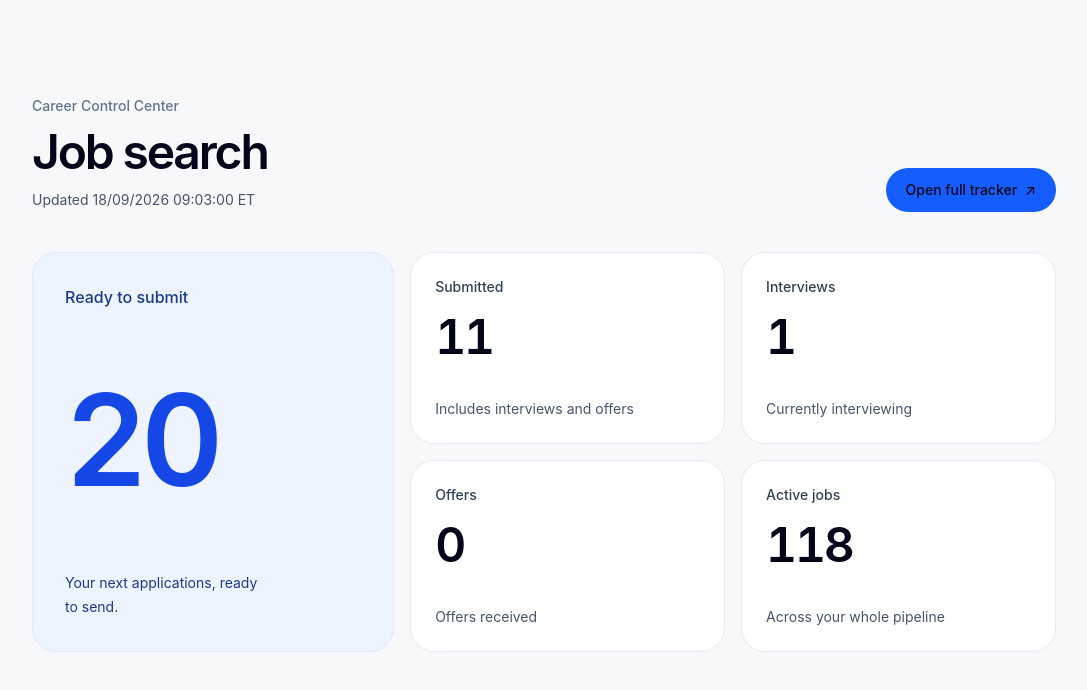
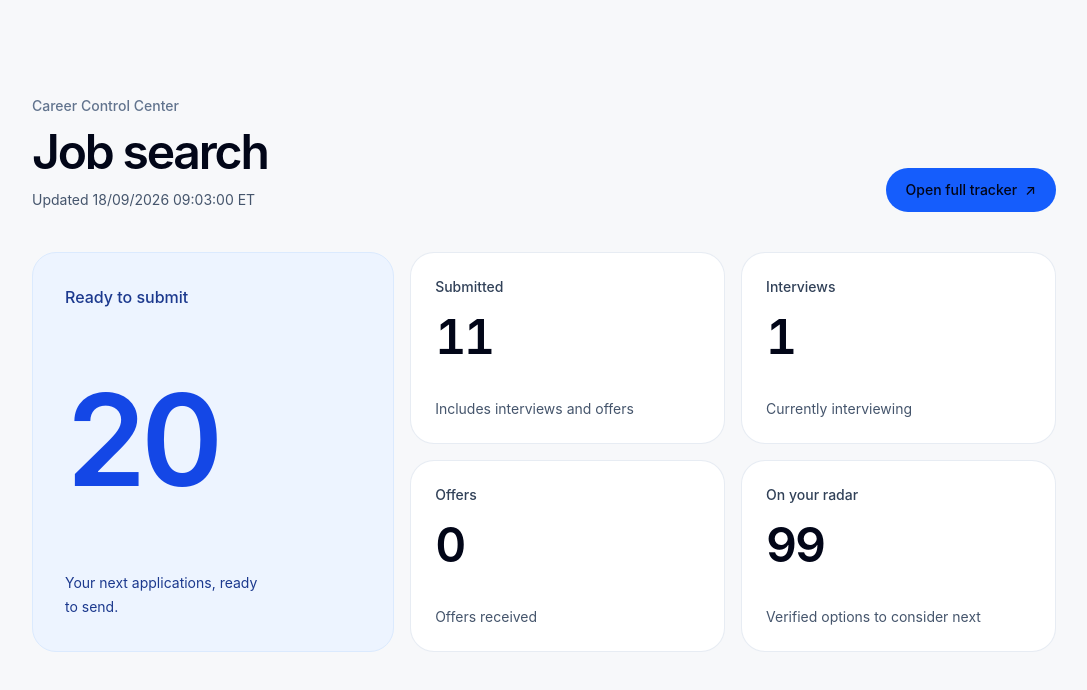
Before and after one commit to micksems/ai-portfolio, a Next.js app: page /job-search in a window 1280 px wide. Shown: the top 690 px of the page, without its empty margins (96-1183 px from the left). Built offline with nearby package versions, Linux system fonts and the light colour scheme.

Commit message:
Count only actionable unsubmitted jobs on the radar

```diff
--- a/src/app/job-search/DashboardClient.js
+++ b/src/app/job-search/DashboardClient.js
@@ -18,9 +18,9 @@ export default function DashboardClient({ jobSearchData }) {
       description: "Offers received",
     },
     {
-      label: "Active jobs",
-      value: jobs.filter((job) => job.status !== "Closed").length,
-      description: "Across your whole pipeline",
+      label: "On your radar",
+      value: jobs.filter((job) => ["Found", "Ready to Submit"].includes(job.status)).length,
+      description: "Verified options to consider next",
     },
   ];
 
```
